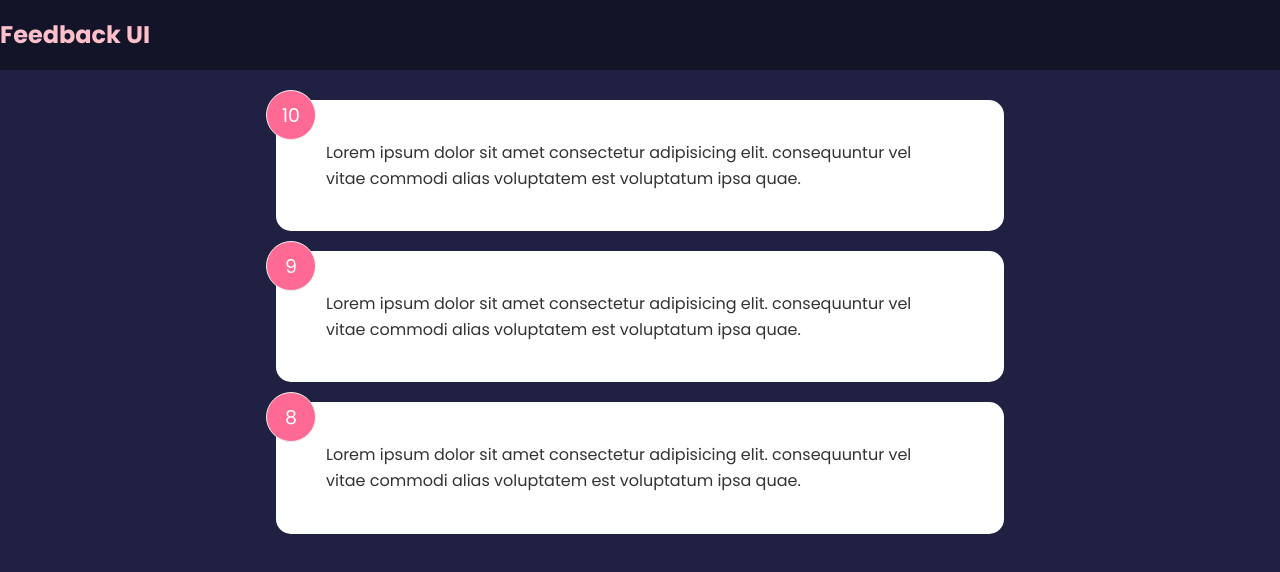
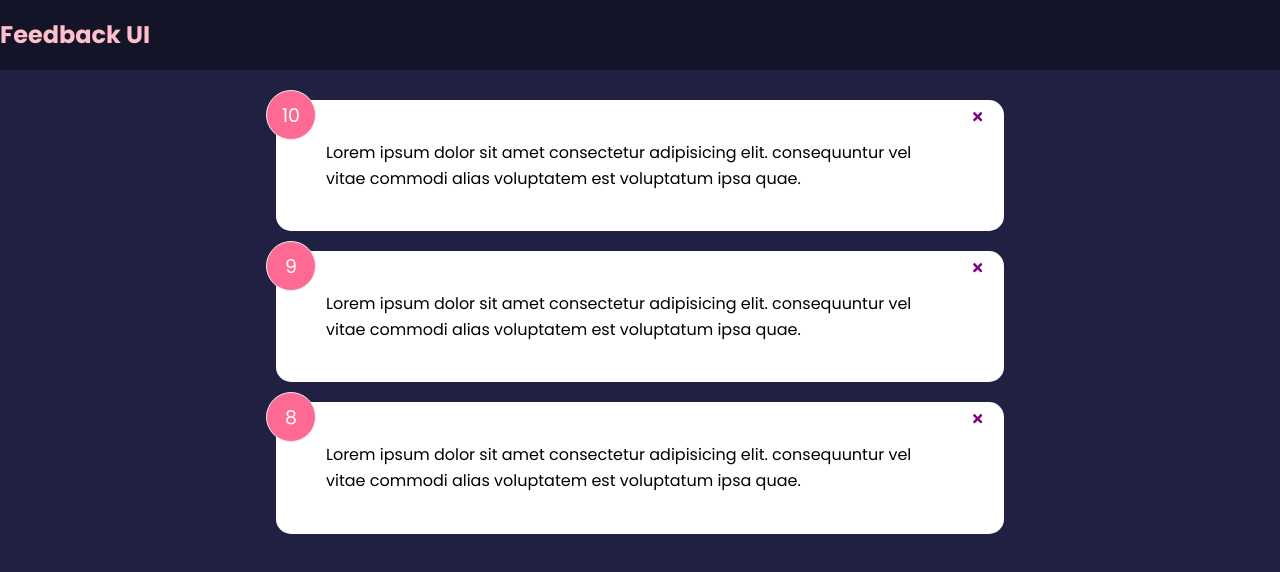
Before and after one commit to antoniodiverso/feedback-app, a React (Create React App) app: page / in a window 1280 px wide. Shown: the top 572 px of the page. Built offline with nearby package versions, Linux system fonts and the light colour scheme.

Commit message:
Added a Card component and a Delete button
A Card component with It's individual styling and a condicional styling through reverse.
Delete buttton through drilling props from feedbackItem to feedbackList and the to App.js using the function handleDelete.

```diff
--- a/package.json
+++ b/package.json
@@ -8,6 +8,7 @@
     "@testing-library/user-event": "^13.5.0",
     "react": "^17.0.2",
     "react-dom": "^17.0.2",
+    "react-icons": "^4.3.1",
     "react-scripts": "5.0.0",
     "web-vitals": "^2.1.4"
   },
--- a/src/App.js
+++ b/src/App.js
@@ -2,17 +2,24 @@
 import Header from "./components/Header";
 import FeedbackList from "./components/FeedbackList";
 import FeedbackData from "./data/FeedbackData";
+import Card from "./components/shared/Card";
 
 function App() {
-  const [feedback, setFeedback] = useState (FeedbackData)
+  const [feedback, setFeedback] = useState(FeedbackData);
+
+  const deleteFeedback = (id) => {
+    if(window.confirm('Are you sure you want to delete?')){
+      setFeedback (feedback.filter((item) => item.id !== id))
+    }
+  }
 
   return (
-      <>
-    <Header/>
+    <>
+      <Header />
 
-    <div className="container">
-      <FeedbackList feedback={feedback} />
-    </div>
+      <div className="container">
+        <FeedbackList feedback={feedback} handleDelete={deleteFeedback}/>
+      </div>
     </>
   );
 }
--- a/src/components/FeedbackItem.jsx
+++ b/src/components/FeedbackItem.jsx
@@ -1,17 +1,21 @@
+import { FaTimes } from "react-icons/fa";
+import Card from "./shared/Card";
+import React from "react";
 
-import React from 'react'
-
-
-function FeedbackItem({item}) {
-
-
-
+function FeedbackItem({ item, handleDelete }) {
   return (
-    <div className='card'>
-        <div className="num-display">{item.rating}</div>
-        <div className="text-display">{item.text}</div>
-    </div>
-  )
+    <Card>
+      <div className="num-display">{item.rating}</div>
+      <button onClick={()=> handleDelete(item.id)} className="close">
+        <FaTimes color="purple" />
+      </button>
+      <div className="text-display">{item.text}</div>
+    </Card>
+  );
 }
 
-export default FeedbackItem
+Card.defaultProps = {
+  reverse: false,
+};
+
+export default FeedbackItem;
--- a/src/components/FeedbackList.jsx
+++ b/src/components/FeedbackList.jsx
@@ -1,18 +1,21 @@
-import FeedbackItem from "./FeedbackItem"
-import React from 'react'
+import FeedbackItem from "./FeedbackItem";
+import React from "react";
 
-function FeedbackList({feedback}) {
-    if (!feedback || feedback.lenght === 0){
-        return <p>No feedback yet :( </p>
-    }
-    return (
-   <div className="feedback-list">
-       {feedback.map((item)=>(
-           <FeedbackItem key={item.id} item={item}/>
-
-       ))}
-   </div>
-  )
+function FeedbackList({ feedback, handleDelete }) {
+  if (!feedback || feedback.lenght === 0) {
+    return <p>No feedback yet :( </p>;
+  }
+  return (
+    <div className="feedback-list">
+      {feedback.map((item) => (
+        <FeedbackItem
+          key={item.id}
+          item={item}
+          handleDelete={handleDelete}
+        />
+      ))}
+    </div>
+  );
 }
 
-export default FeedbackList
+export default FeedbackList;
--- /dev/null
+++ b/src/components/shared/Card.jsx
@@ -0,0 +1,16 @@
+import React from 'react'
+
+function Card({children, reverse}) {
+  return (
+    /*<div className={`card ${reverse && 'reverse'}`}>
+        {children}
+    </div>*/
+
+    <div className='card' style={{
+        backgroundColor: reverse ? 'rgba(0,0,0,0.4)' : '#fff',
+        color: reverse ? '#fff' : '#000',
+    }}>{children}</div>
+  )
+}
+
+export default Card
```
Also changed, not shown: 1 other file (tests, documents, lock files or other folders).
